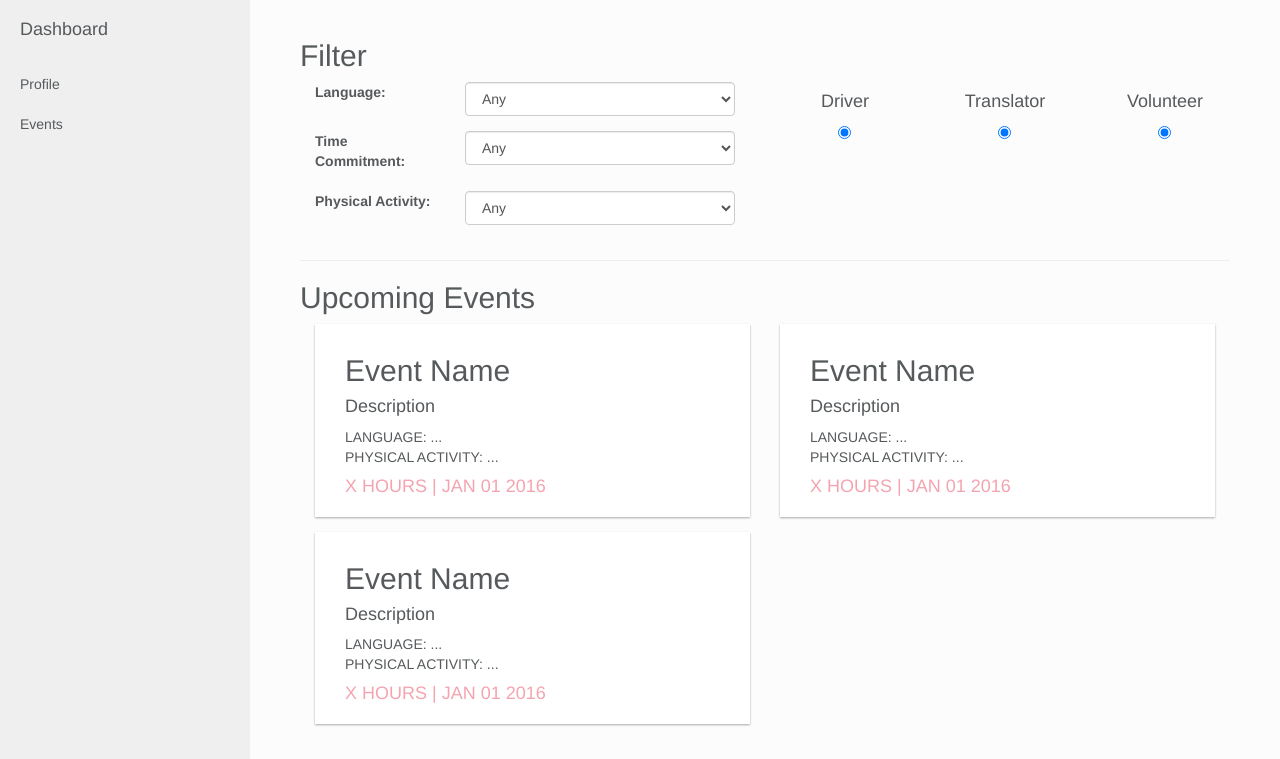
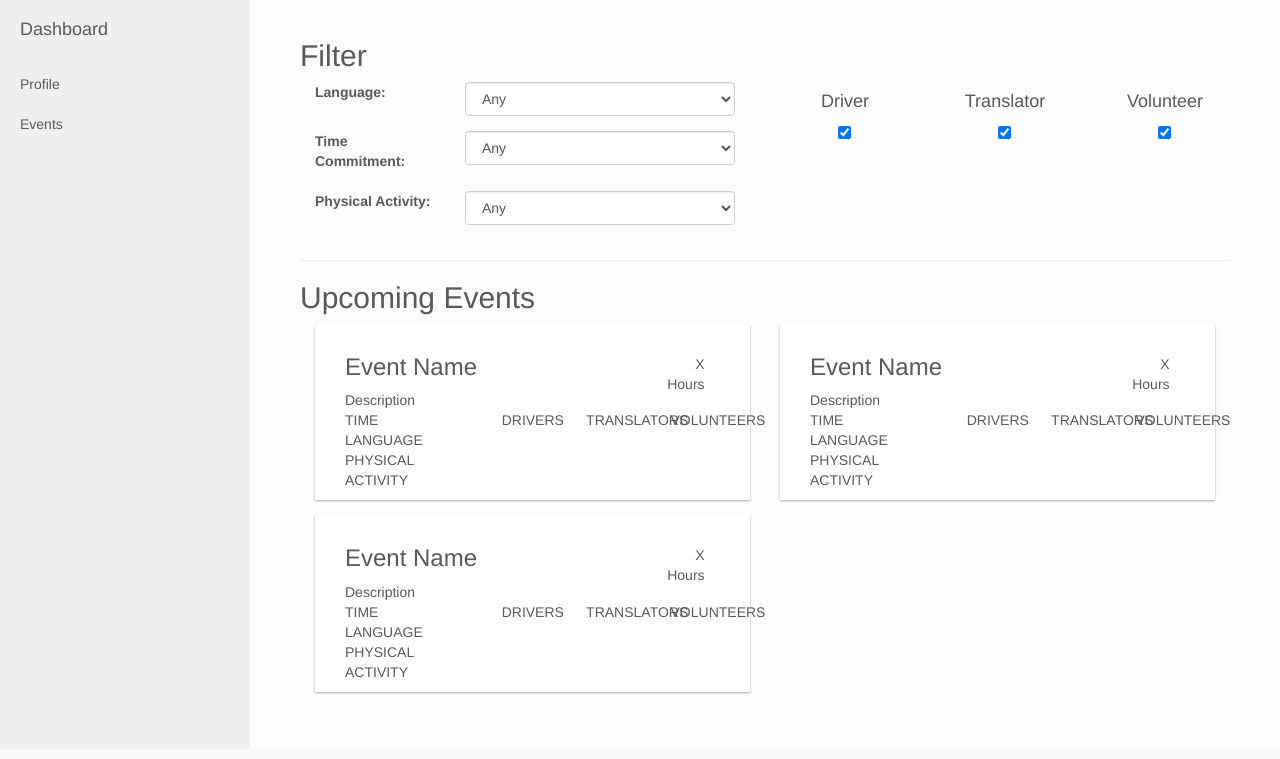
Before and after one commit to sup/fill, a Flask app: page /events in a window 1280 px wide. Shown: the part 51-810 px from the top of the page. After the commit the page ends 745 px from the top, so only its background shows below. Run offline with Flask 2, Linux system fonts and the light colour scheme; some libraries are stand-ins or nearby versions.

Commit message:
make card more like new mockup

```diff
--- a/fill-app/static/css/main.css
+++ b/fill-app/static/css/main.css
@@ -37,6 +37,15 @@ p {
 	padding-left: 30px;
 	box-shadow: 0 1px 2px rgba(0, 0, 0, 0.33);
 	margin-bottom: 15px;
+}
+
+.card-title {
+	margin-top: 20px;
+	margin-left: 0px;
+}
+
+.card:hover {
+	box-shadow: 0 5px 7px rgba(0, 0, 0, 0.33);
 }
 
 .large-block {
--- a/fill-app/templates/feed.html
+++ b/fill-app/templates/feed.html
@@ -54,19 +54,19 @@
         <div class="col-xs-12 col-sm-4 col-md-4 col-lg-4 form-group">
           <div class="text-center">
             <h4>Driver</h4>
-            <input type="radio" name="driver" id="driver" value="1" checked="checked">
+            <input type="checkbox" name="driver" id="driver" value="1" checked="checked">
           </div>
         </div>
         <div class="col-xs-12 col-sm-4 col-md-4 col-lg-4 form-group">
           <div class="text-center">
             <h4>Translator</h4>
-            <input type="radio" name="translator" id="translator" value="1" checked="checked">
+            <input type="checkbox" name="translator" id="translator" value="1" checked="checked">
           </div>
         </div>
         <div class="col-xs-12 col-sm-4 col-md-4 col-lg-4 form-group">
           <div class="text-center">
             <h4>Volunteer</h4>
-            <input type="radio" name="volunteer" id="Volunteer" value="1" checked="checked">
+            <input type="checkbox" name="volunteer" id="Volunteer" value="1" checked="checked">
           </div>
         </div>
       </div>
@@ -79,11 +79,27 @@
   {% for n in events %}
     <div class="col-xs-12 col-sm-12 col-md-6 col-lg-6">
       <div class="card col-xs-12 col-sm-12 col-md-12 col-lg-12">
-        <h2 class="card-name">Event Name</h2>
-        <h4 class="card-description">Description</h4>
-        <p class="card-needs">LANGUAGE: ...</p>
-        <p class="card-needs">PHYSICAL ACTIVITY: ...</p>
-        <h4 class="card-footer pink-font">X HOURS | JAN 01 2016</h4>
+        <div class="card-top row">
+          <div class="col-xs-9 col-sm-9 col-md-9 col-lg-9">
+            <h3 class="card-title">Event Name</h3>
+            <p class="card-description">Description</p>
+          </div>
+          <div class="card-title text-right col-xs-2 col-sm-2 col-md-2 col-lg-2">
+            X Hours
+          </div>
+        </div>
+        <div class="card-bottom row">
+          <div class="col-xs-4 col-sm-4 col-md-4 col-lg-4">
+            <p class="card-needs">TIME</p>
+            <p class="card-needs">LANGUAGE</p>
+            <p class="card-needs">PHYSICAL ACTIVITY</p>
+          </div>
+          <div class="col-xs-8 col-sm-8 col-md-8 col-lg-8">
+            <div class="text-center col-xs-4 col-sm-4 col-md-4 col-lg-4">DRIVERS</div>
+            <div class="text-center col-xs-4 col-sm-4 col-md-4 col-lg-4">TRANSLATORS</div>
+            <div class="text-center col-xs-4 col-sm-4 col-md-4 col-lg-4">VOLUNTEERS</div>
+          </div>
+        </div>
       </div>
     </div>
   {% endfor %}
```
